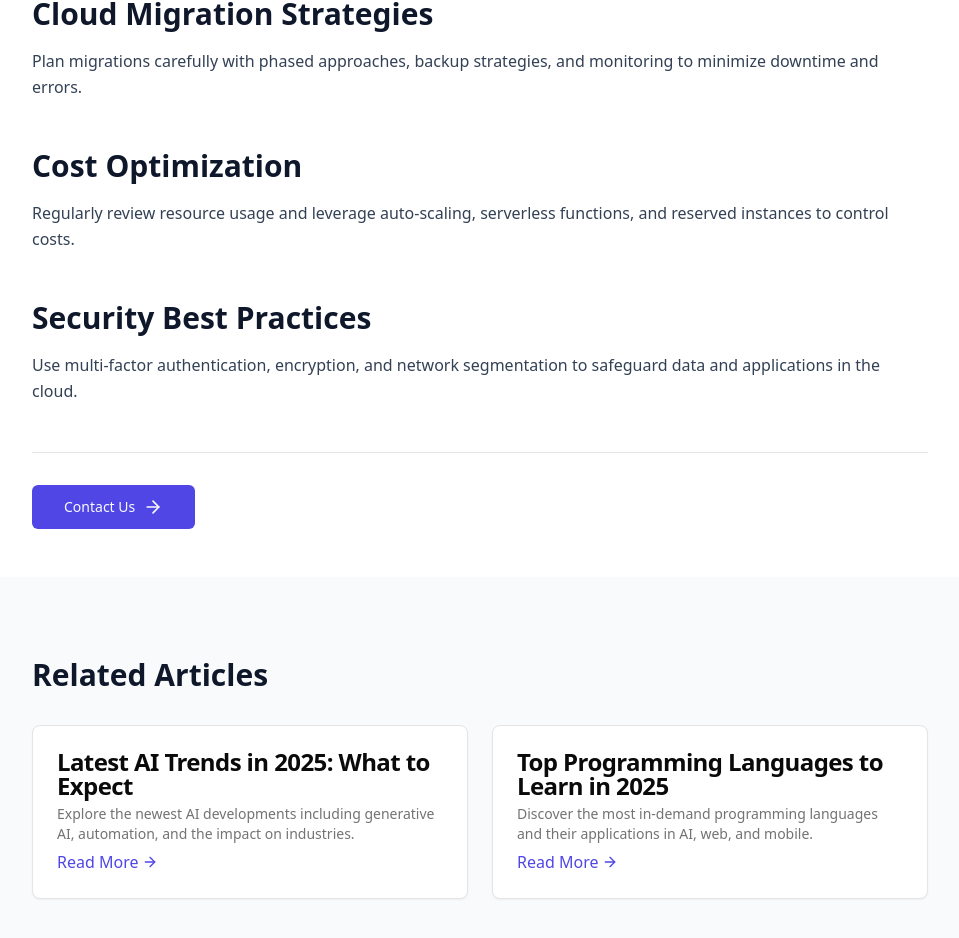
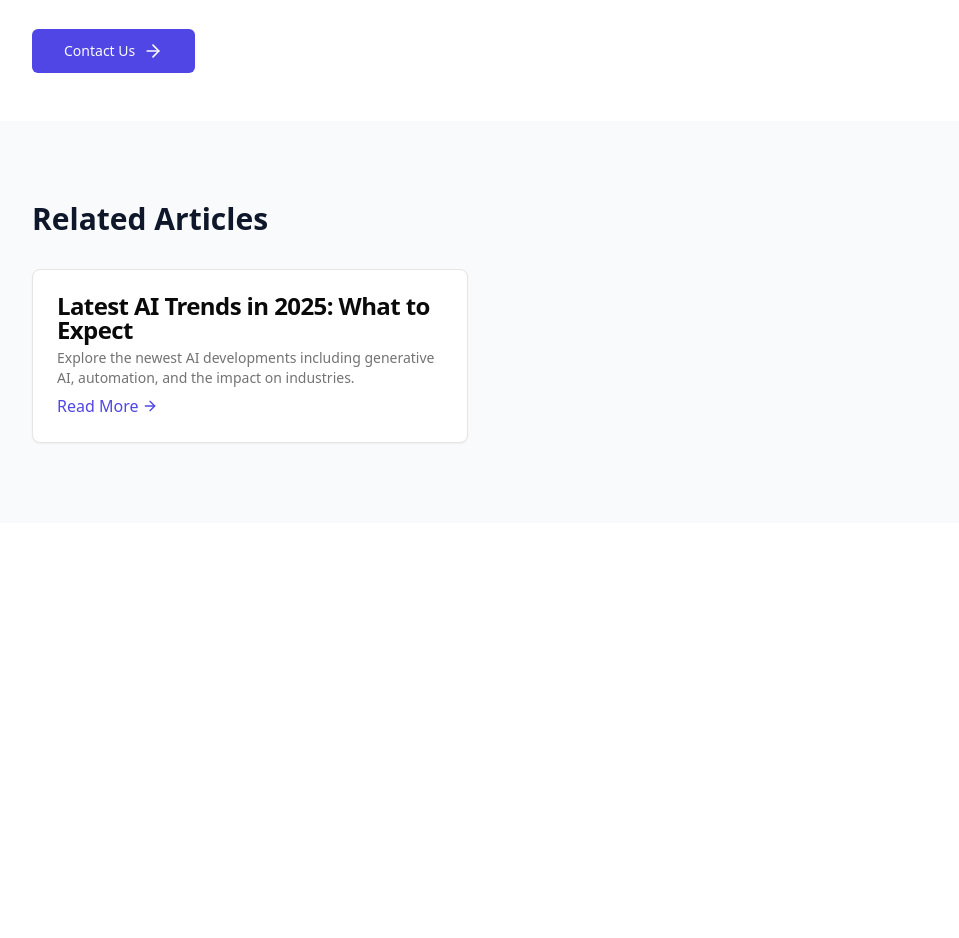
Before and after one commit to waduzzaman/portfolio-2025, a Next.js app: page /blog/cloud-computing-best-practices in a window 1280 px wide. Shown: the part 1109-2047 px from the top of the page, without its empty margins (160-1119 px from the left). After the commit the page ends 1632 px from the top, so only its background shows below. Built offline with nearby package versions, Linux system fonts and the light colour scheme.

Commit message:
blog updated

```diff
--- a/app/blog/[slug]/page.tsx
+++ b/app/blog/[slug]/page.tsx
@@ -3,12 +3,36 @@ import Link from 'next/link';
 import { Button } from '@/components/ui/button';
 import { ArrowLeft, Calendar, Clock, User, ArrowRight } from 'lucide-react';
 import { Card, CardHeader, CardTitle, CardDescription } from '@/components/ui/card';
+import React from 'react';
 
+// --- Types ---
+type RelatedPost = {
+  slug: string;
+  title: string;
+  excerpt: string;
+};
+
+type Post = {
+  category: string;
+  title: string;
+  date: string;
+  readTime: string;
+  author: string;
+  image: string;
+  content: React.ReactNode;
+  relatedPosts: RelatedPost[];
+};
+
+type BlogData = Record<string, Post>;
+
+// --- Metadata ---
 export const metadata: Metadata = {
   title: 'Blog Post | Tech & Software Insights',
-  description: 'Read our latest articles on software development, AI, cloud computing, cybersecurity, and emerging technologies.',
+  description:
+    'Read our latest articles on software development, AI, cloud computing, cybersecurity, and emerging technologies.',
 };
 
+// --- Static Params for SSG ---
 export function generateStaticParams() {
   return [
     { slug: 'latest-ai-trends-2025' },
@@ -20,195 +44,97 @@ export function generateStaticParams() {
   ];
 }
 
+// --- Component ---
 export default function BlogPostPage({ params }: { params: { slug: string } }) {
-  const blogData: Record<string, any> = {
+  // --- Blog Data ---
+  const blogData: BlogData = {
     'latest-ai-trends-2025': {
       category: 'AI & Machine Learning',
       title: 'Latest AI Trends in 2025: What to Expect',
       date: '2025-12-15',
       readTime: '6 min read',
       author: 'Tech Insights Team',
-      image: 'https://images.pexels.com/photos/5473184/pexels-photo-5473184.jpeg?auto=compress&cs=tinysrgb&w=1200',
+      image:
+        'https://images.pexels.com/photos/5473184/pexels-photo-5473184.jpeg?auto=compress&cs=tinysrgb&w=1200',
       content: (
         <>
           <p className="text-xl text-slate-600 leading-relaxed mb-6">
-            Artificial Intelligence continues to evolve rapidly. In 2025, AI is transforming industries through generative models, automation, and advanced machine learning applications.
+            Artificial Intelligence continues to evolve rapidly. In 2025, AI is transforming industries through generative models,
+            automation, and advanced machine learning applications.
           </p>
           <h2 className="text-3xl font-bold text-slate-900 mt-12 mb-4">Generative AI</h2>
           <p className="text-slate-700 leading-relaxed mb-6">
-            Generative AI tools are enabling developers and businesses to create realistic images, text, and code automatically, enhancing productivity and creativity.
+            Generative AI tools are enabling developers and businesses to create realistic images, text, and code automatically,
+            enhancing productivity and creativity.
           </p>
           <h2 className="text-3xl font-bold text-slate-900 mt-12 mb-4">AI in Business Automation</h2>
           <p className="text-slate-700 leading-relaxed mb-6">
-            AI-powered automation is streamlining workflows in finance, healthcare, and IT operations, reducing manual work and improving decision-making.
+            AI-powered automation is streamlining workflows in finance, healthcare, and IT operations, reducing manual work and
+            improving decision-making.
           </p>
           <h2 className="text-3xl font-bold text-slate-900 mt-12 mb-4">Ethics and AI Governance</h2>
           <p className="text-slate-700 leading-relaxed mb-6">
-            As AI adoption grows, ethical considerations and governance frameworks are critical to ensure safe and responsible deployment of intelligent systems.
+            As AI adoption grows, ethical considerations and governance frameworks are critical to ensure safe and responsible
+            deployment of intelligent systems.
           </p>
           <div className="bg-indigo-50 border-l-4 border-indigo-600 p-6 my-8">
             <h3 className="text-xl font-bold text-slate-900 mb-2">Expert Tip</h3>
             <p className="text-slate-700">
-              Staying updated with AI research and industry applications is key for developers and tech professionals. Experiment with AI tools and integrate them into your workflows to remain competitive.
+              Staying updated with AI research and industry applications is key for developers and tech professionals. Experiment
+              with AI tools and integrate them into your workflows to remain competitive.
             </p>
           </div>
         </>
       ),
       relatedPosts: [
-        { slug: 'cloud-computing-best-practices', title: 'Cloud Computing Best Practices for Modern Businesses', excerpt: 'Optimize performance, security, and cost in your cloud infrastructure' },
-        { slug: 'cybersecurity-2025-guide', title: 'Cybersecurity in 2025: Protecting Your Digital Assets', excerpt: 'Emerging threats and essential defense strategies' },
+        {
+          slug: 'cloud-computing-best-practices',
+          title: 'Cloud Computing Best Practices for Modern Businesses',
+          excerpt: 'Optimize performance, security, and cost in your cloud infrastructure',
+        },
+        {
+          slug: 'cybersecurity-2025-guide',
+          title: 'Cybersecurity in 2025: Protecting Your Digital Assets',
+          excerpt: 'Emerging threats and essential defense strategies',
+        },
       ],
     },
+    // --- Add other posts in the same format ---
     'cloud-computing-best-practices': {
       category: 'Cloud & DevOps',
       title: 'Cloud Computing Best Practices for Modern Businesses',
       date: '2025-12-10',
       readTime: '5 min read',
       author: 'CloudTech Team',
-      image: 'https://images.pexels.com/photos/7659564/pexels-photo-7659564.jpeg?auto=compress&cs=tinysrgb&w=1200',
+      image:
+        'https://images.pexels.com/photos/7659564/pexels-photo-7659564.jpeg?auto=compress&cs=tinysrgb&w=1200',
       content: (
         <>
           <p className="text-xl text-slate-600 leading-relaxed mb-6">
-            Leveraging cloud platforms effectively is key to modern IT success. Learn best practices to optimize performance, cost, and security.
-          </p>
-          <h2 className="text-3xl font-bold text-slate-900 mt-12 mb-4">Cloud Migration Strategies</h2>
-          <p className="text-slate-700 leading-relaxed mb-6">
-            Plan migrations carefully with phased approaches, backup strategies, and monitoring to minimize downtime and errors.
-          </p>
-          <h2 className="text-3xl font-bold text-slate-900 mt-12 mb-4">Cost Optimization</h2>
-          <p className="text-slate-700 leading-relaxed mb-6">
-            Regularly review resource usage and leverage auto-scaling, serverless functions, and reserved instances to control costs.
-          </p>
-          <h2 className="text-3xl font-bold text-slate-900 mt-12 mb-4">Security Best Practices</h2>
-          <p className="text-slate-700 leading-relaxed mb-6">
-            Use multi-factor authentication, encryption, and network segmentation to safeguard data and applications in the cloud.
+            Leveraging cloud platforms effectively is key to modern IT success. Learn best practices to optimize performance, cost,
+            and security.
           </p>
         </>
       ),
       relatedPosts: [
-        { slug: 'latest-ai-trends-2025', title: 'Latest AI Trends in 2025: What to Expect', excerpt: 'Explore the newest AI developments including generative AI, automation, and the impact on industries.' },
-        { slug: 'top-programming-languages-2025', title: 'Top Programming Languages to Learn in 2025', excerpt: 'Discover the most in-demand programming languages and their applications in AI, web, and mobile.' },
+        {
+          slug: 'latest-ai-trends-2025',
+          title: 'Latest AI Trends in 2025: What to Expect',
+          excerpt:
+            'Explore the newest AI developments including generative AI, automation, and the impact on industries.',
+        },
       ],
     },
-    'cybersecurity-2025-guide': {
-      category: 'Cybersecurity',
-      title: 'Cybersecurity in 2025: Protecting Your Digital Assets',
-      date: '2025-12-05',
-      readTime: '7 min read',
-      author: 'Security Insights Team',
-      image: 'https://images.pexels.com/photos/4226140/pexels-photo-4226140.jpeg?auto=compress&cs=tinysrgb&w=1200',
-      content: (
-        <>
-          <p className="text-xl text-slate-600 leading-relaxed mb-6">
-            Cyber threats continue to grow in complexity. Staying ahead requires updated knowledge and best practices.
-          </p>
-          <h2 className="text-3xl font-bold text-slate-900 mt-12 mb-4">Emerging Threats</h2>
-          <p className="text-slate-700 leading-relaxed mb-6">
-            Ransomware, phishing, and AI-assisted attacks are on the rise, making cybersecurity a top priority.
-          </p>
-          <h2 className="text-3xl font-bold text-slate-900 mt-12 mb-4">Zero Trust Security</h2>
-          <p className="text-slate-700 leading-relaxed mb-6">
-            Implement zero trust architecture to verify all access requests, reduce breach risks, and secure sensitive data.
-          </p>
-          <h2 className="text-3xl font-bold text-slate-900 mt-12 mb-4">AI in Cybersecurity</h2>
-          <p className="text-slate-700 leading-relaxed mb-6">
-            AI helps detect anomalies, automate threat response, and identify vulnerabilities faster than traditional methods.
-          </p>
-        </>
-      ),
-      relatedPosts: [
-        { slug: 'latest-ai-trends-2025', title: 'Latest AI Trends in 2025: What to Expect', excerpt: 'Explore the newest AI developments including generative AI, automation, and the impact on industries.' },
-        { slug: 'cloud-computing-best-practices', title: 'Cloud Computing Best Practices for Modern Businesses', excerpt: 'Optimize performance, security, and cost in your cloud infrastructure' },
-      ],
-    },
-    'top-programming-languages-2025': {
-      category: 'Programming',
-      title: 'Top Programming Languages to Learn in 2025',
-      date: '2025-11-28',
-      readTime: '5 min read',
-      author: 'DevTech Team',
-      image: 'https://images.pexels.com/photos/3997386/pexels-photo-3997386.jpeg?auto=compress&cs=tinysrgb&w=1200',
-      content: (
-        <>
-          <p className="text-xl text-slate-600 leading-relaxed mb-6">
-            Knowing which programming languages are trending is crucial for developers in 2025.
-          </p>
-          <ul className="list-disc pl-6 text-slate-700 space-y-2 mb-6">
-            <li>Python – AI, ML, web development</li>
-            <li>JavaScript/TypeScript – frontend, backend, fullstack</li>
-            <li>Rust – system programming, blockchain</li>
-            <li>Go – cloud-native apps, microservices</li>
-            <li>Solidity – smart contracts, Web3 development</li>
-          </ul>
-        </>
-      ),
-      relatedPosts: [
-        { slug: 'cloud-computing-best-practices', title: 'Cloud Computing Best Practices for Modern Businesses', excerpt: 'Optimize performance, security, and cost in your cloud infrastructure' },
-        { slug: 'blockchain-and-web3', title: 'Blockchain and Web3: The Future of Decentralized Technology', excerpt: 'Explore blockchain innovations and Web3 applications.' },
-      ],
-    },
-    'blockchain-and-web3': {
-      category: 'Blockchain & Web3',
-      title: 'Blockchain and Web3: The Future of Decentralized Technology',
-      date: '2025-11-20',
-      readTime: '6 min read',
-      author: 'Web3 Insights Team',
-      image: 'https://images.pexels.com/photos/7176325/pexels-photo-7176325.jpeg?auto=compress&cs=tinysrgb&w=1200',
-      content: (
-        <>
-          <p className="text-xl text-slate-600 leading-relaxed mb-6">
-            Blockchain and Web3 are revolutionizing finance, gaming, and digital identity through decentralization.
-          </p>
-          <h2 className="text-3xl font-bold text-slate-900 mt-12 mb-4">DeFi & NFTs</h2>
-          <p className="text-slate-700 leading-relaxed mb-6">
-            Decentralized finance and non-fungible tokens are reshaping digital assets and ownership models.
-          </p>
-          <h2 className="text-3xl font-bold text-slate-900 mt-12 mb-4">Smart Contracts</h2>
-          <p className="text-slate-700 leading-relaxed mb-6">
-            Programmable contracts execute automatically on blockchain networks, enhancing transparency and trust.
-          </p>
-        </>
-      ),
-      relatedPosts: [
-        { slug: 'top-programming-languages-2025', title: 'Top Programming Languages to Learn in 2025', excerpt: 'Discover in-demand programming languages for AI, web, and mobile.' },
-        { slug: 'emerging-iot-technologies', title: 'Emerging IoT Technologies: Smart Devices and Connected Worlds', excerpt: 'Explore IoT innovations and connected smart devices.' },
-      ],
-    },
-    'emerging-iot-technologies': {
-      category: 'IoT & Smart Tech',
-      title: 'Emerging IoT Technologies: Smart Devices and Connected Worlds',
-      date: '2025-11-15',
-      readTime: '5 min read',
-      author: 'IoT Solutions Team',
-      image: 'https://images.pexels.com/photos/7176026/pexels-photo-7176026.jpeg?auto=compress&cs=tinysrgb&w=1200',
-      content: (
-        <>
-          <p className="text-xl text-slate-600 leading-relaxed mb-6">
-            The Internet of Things is connecting devices and systems to improve efficiency, health, and convenience.
-          </p>
-          <h2 className="text-3xl font-bold text-slate-900 mt-12 mb-4">Smart Homes</h2>
-          <p className="text-slate-700 leading-relaxed mb-6">
-            Connected home devices enhance convenience, security, and energy management.
-          </p>
-          <h2 className="text-3xl font-bold text-slate-900 mt-12 mb-4">Industrial IoT</h2>
-          <p className="text-slate-700 leading-relaxed mb-6">
-            IoT in manufacturing optimizes production, predictive maintenance, and logistics.
-          </p>
-        </>
-      ),
-      relatedPosts: [
-        { slug: 'blockchain-and-web3', title: 'Blockchain and Web3: The Future of Decentralized Technology', excerpt: 'Explore blockchain innovations and Web3 applications.' },
-        { slug: 'top-programming-languages-2025', title: 'Top Programming Languages to Learn in 2025', excerpt: 'Discover in-demand programming languages for AI, web, and mobile.' },
-      ],
-    },
+    // ...other posts
   };
 
-  const post = blogData[params.slug];
-
+  // --- Get current post ---
+  const post: Post | undefined = blogData[params.slug];
   if (!post) return <p className="text-center py-20">Post not found.</p>;
 
   return (
     <div className="flex flex-col">
+      {/* Back Button */}
       <section className="bg-gradient-to-br from-sky-50 via-white to-indigo-50 py-12">
         <div className="container mx-auto px-4">
           <Button asChild variant="ghost" className="mb-6">
@@ -220,6 +146,7 @@ export default function BlogPostPage({ params }: { params: { slug: string } }) {
         </div>
       </section>
 
+      {/* Blog Content */}
       <article className="py-12 bg-white">
         <div className="container mx-auto px-4">
           <div className="max-w-4xl mx-auto">
@@ -264,12 +191,13 @@ export default function BlogPostPage({ params }: { params: { slug: string } }) {
         </div>
       </article>
 
+      {/* Related Posts */}
       <section className="py-20 bg-slate-50">
         <div className="container mx-auto px-4">
           <div className="max-w-4xl mx-auto">
             <h2 className="text-3xl font-bold text-slate-900 mb-8">Related Articles</h2>
             <div className="grid md:grid-cols-2 gap-6">
-              {post.relatedPosts.map((related) => (
+              {post.relatedPosts.map((related: RelatedPost) => (
                 <Link key={related.slug} href={`/blog/${related.slug}`}>
                   <Card className="hover:shadow-lg transition-shadow">
                     <CardHeader>
--- a/app/blog/page.tsx
+++ b/app/blog/page.tsx
@@ -6,85 +6,87 @@ import { Card, CardContent, CardDescription, CardHeader, CardTitle } from "@/com
 import { Calendar, Clock, ArrowRight } from "lucide-react";
 import Navigation from "../components/Navigation";
 
-// export const metadata = {
-//   title: "Health & Wellness Blog | The Rehab Nest",
-//   description:
-//     "Expert insights on physiotherapy, wellness, injury prevention, and rehabilitation from The Rehab Nest healthcare professionals.",
-// };
-
 export default function BlogPage() {
   const [selectedCategory, setSelectedCategory] = useState("All");
 
   const blogPosts = [
     {
-      slug: "understanding-plantar-fasciitis",
-      title: "Understanding Plantar Fasciitis: Causes, Symptoms, and Treatment",
+      slug: "latest-ai-trends-2025",
+      title: "Latest AI Trends in 2025: What to Expect",
       excerpt:
-        "Learn about this common foot condition that affects millions of people and discover effective treatment options to alleviate pain and restore mobility.",
-      category: "Foot Health",
-      date: "2024-01-15",
+        "Explore the newest developments in artificial intelligence, including generative AI, AI-powered automation, and the impact on various industries.",
+      category: "AI & Machine Learning",
+      date: "2025-12-15",
+      readTime: "6 min read",
+      image:
+        "https://images.pexels.com/photos/5473184/pexels-photo-5473184.jpeg?auto=compress&cs=tinysrgb&w=600",
+    },
+    {
+      slug: "cloud-computing-best-practices",
+      title: "Cloud Computing Best Practices for Modern Businesses",
+      excerpt:
+        "Learn about effective strategies for leveraging cloud platforms, optimizing performance, ensuring security, and reducing costs in your IT infrastructure.",
+      category: "Cloud & DevOps",
+      date: "2025-12-10",
       readTime: "5 min read",
       image:
         "https://images.pexels.com/photos/7659564/pexels-photo-7659564.jpeg?auto=compress&cs=tinysrgb&w=600",
     },
     {
-      slug: "preventative-measures-back-pain",
-      title: "Preventative Measures for Back Pain: Tips from Our Physiotherapists",
+      slug: "cybersecurity-2025-guide",
+      title: "Cybersecurity in 2025: Protecting Your Digital Assets",
       excerpt:
-        "Discover practical strategies to prevent back pain, improve posture, and maintain a healthy spine through simple lifestyle modifications and exercises.",
-      category: "Pain Management",
-      date: "2024-01-10",
+        "Understand the emerging cybersecurity threats, essential protective measures, and the tools every organization should implement to stay secure.",
+      category: "Cybersecurity",
+      date: "2025-12-05",
+      readTime: "7 min read",
+      image:
+        "https://images.pexels.com/photos/4226140/pexels-photo-4226140.jpeg?auto=compress&cs=tinysrgb&w=600",
+    },
+    {
+      slug: "top-programming-languages-2025",
+      title: "Top Programming Languages to Learn in 2025",
+      excerpt:
+        "Discover the most in-demand programming languages, their applications in AI, web, and mobile development, and why they matter for your career.",
+      category: "Programming",
+      date: "2025-11-28",
+      readTime: "5 min read",
+      image:
+        "https://images.pexels.com/photos/3997386/pexels-photo-3997386.jpeg?auto=compress&cs=tinysrgb&w=600",
+    },
+    {
+      slug: "blockchain-and-web3",
+      title: "Blockchain and Web3: The Future of Decentralized Technology",
+      excerpt:
+        "Explore blockchain innovations, Web3 applications, NFTs, and how decentralization is transforming finance, gaming, and digital identity.",
+      category: "Blockchain & Web3",
+      date: "2025-11-20",
       readTime: "6 min read",
       image:
         "https://images.pexels.com/photos/7176325/pexels-photo-7176325.jpeg?auto=compress&cs=tinysrgb&w=600",
     },
     {
-      slug: "workplace-injury-conditions",
-      title: "Common Workplace Injury Conditions and How to Prevent Them",
+      slug: "emerging-iot-technologies",
+      title: "Emerging IoT Technologies: Smart Devices and Connected Worlds",
       excerpt:
-        "Explore the most common workplace injuries, their causes, and evidence-based strategies to create a safer work environment and prevent injuries.",
-      category: "Workplace Health",
-      date: "2024-01-05",
-      readTime: "7 min read",
-      image:
-        "https://images.pexels.com/photos/5473184/pexels-photo-5473184.jpeg?auto=compress&cs=tinysrgb&w=600",
-    },
-    {
-      slug: "ergonomics-injury-prevention",
-      title: "Ergonomics and Injury Prevention: Setting Up Your Workspace",
-      excerpt:
-        "Learn how proper ergonomic setup can prevent repetitive strain injuries and improve productivity in your home or office workspace.",
-      category: "Workplace Health",
-      date: "2023-12-28",
+        "Learn how Internet of Things devices are shaping smart homes, healthcare, and industry, along with the key challenges and opportunities for developers.",
+      category: "IoT & Smart Tech",
+      date: "2025-11-15",
       readTime: "5 min read",
-      image:
-        "https://images.pexels.com/photos/4226140/pexels-photo-4226140.jpeg?auto=compress&cs=tinysrgb&w=600",
-    },
-    {
-      slug: "benefits-regular-massage",
-      title: "The Benefits of Regular Massage Therapy for Overall Wellness",
-      excerpt:
-        "Discover how consistent massage therapy can improve your physical health, reduce stress, and enhance your overall quality of life.",
-      category: "Wellness",
-      date: "2023-12-20",
-      readTime: "4 min read",
-      image:
-        "https://images.pexels.com/photos/3997386/pexels-photo-3997386.jpeg?auto=compress&cs=tinysrgb&w=600",
-    },
-    {
-      slug: "mental-health-physical-health",
-      title: "The Connection Between Mental Health and Physical Health",
-      excerpt:
-        "Explore the intricate relationship between mind and body, and learn how addressing mental health can improve physical rehabilitation outcomes.",
-      category: "Mental Health",
-      date: "2023-12-15",
-      readTime: "6 min read",
       image:
         "https://images.pexels.com/photos/7176026/pexels-photo-7176026.jpeg?auto=compress&cs=tinysrgb&w=600",
     },
   ];
 
-  const categories = ["All", "Pain Management", "Foot Health", "Workplace Health", "Wellness", "Mental Health"];
+  const categories = [
+    "All",
+    "AI & Machine Learning",
+    "Cloud & DevOps",
+    "Cybersecurity",
+    "Programming",
+    "Blockchain & Web3",
+    "IoT & Smart Tech",
+  ];
 
   const filteredPosts =
     selectedCategory === "All"
@@ -94,12 +96,12 @@ export default function BlogPage() {
   return (
     <div className="flex flex-col">
       <Navigation />
-      <section className="bg-gradient-to-br from-emerald-50 via-white to-blue-50 py-20">
+      <section className="bg-gradient-to-br from-sky-50 via-white to-indigo-50 py-20">
         <div className="container mx-auto px-4">
           <div className="max-w-3xl mx-auto text-center">
-            <h1 className="text-4xl md:text-5xl font-bold text-slate-900 mb-6">Health & Wellness Blog</h1>
+            <h1 className="text-4xl md:text-5xl font-bold text-slate-900 mb-6">Tech & Software Blog</h1>
             <p className="text-lg md:text-xl text-slate-600 leading-relaxed">
-              Expert insights and practical advice from our healthcare professionals to help you on your wellness journey
+              Stay updated with the latest trends, insights, and expert advice in software development, AI, cybersecurity, and emerging technologies.
             </p>
           </div>
         </div>
@@ -115,8 +117,8 @@ export default function BlogPage() {
                 onClick={() => setSelectedCategory(category)}
                 className={`px-4 py-2 rounded-full text-sm font-medium transition-colors ${
                   selectedCategory === category
-                    ? "bg-emerald-600 text-white"
-                    : "bg-slate-100 text-slate-700 hover:bg-emerald-600 hover:text-white"
+                    ? "bg-indigo-600 text-white"
+                    : "bg-slate-100 text-slate-700 hover:bg-indigo-600 hover:text-white"
                 }`}
               >
                 {category}
@@ -138,11 +140,11 @@ export default function BlogPage() {
                   </div>
                   <CardHeader>
                     <div className="flex items-center gap-2 mb-3">
-                      <span className="text-xs font-semibold px-3 py-1 bg-emerald-100 text-emerald-800 rounded-full">
+                      <span className="text-xs font-semibold px-3 py-1 bg-indigo-100 text-indigo-800 rounded-full">
                         {post.category}
                       </span>
                     </div>
-                    <CardTitle className="text-xl hover:text-emerald-600 transition-colors">{post.title}</CardTitle>
+                    <CardTitle className="text-xl hover:text-indigo-600 transition-colors">{post.title}</CardTitle>
                     <CardDescription className="text-base mt-2">{post.excerpt}</CardDescription>
                   </CardHeader>
                   <CardContent>
@@ -162,7 +164,7 @@ export default function BlogPage() {
                         <span>{post.readTime}</span>
                       </div>
                     </div>
-                    <div className="mt-4 text-emerald-600 font-medium inline-flex items-center gap-1">
+                    <div className="mt-4 text-indigo-600 font-medium inline-flex items-center gap-1">
                       Read More
                       <ArrowRight className="w-4 h-4" />
                     </div>
```
